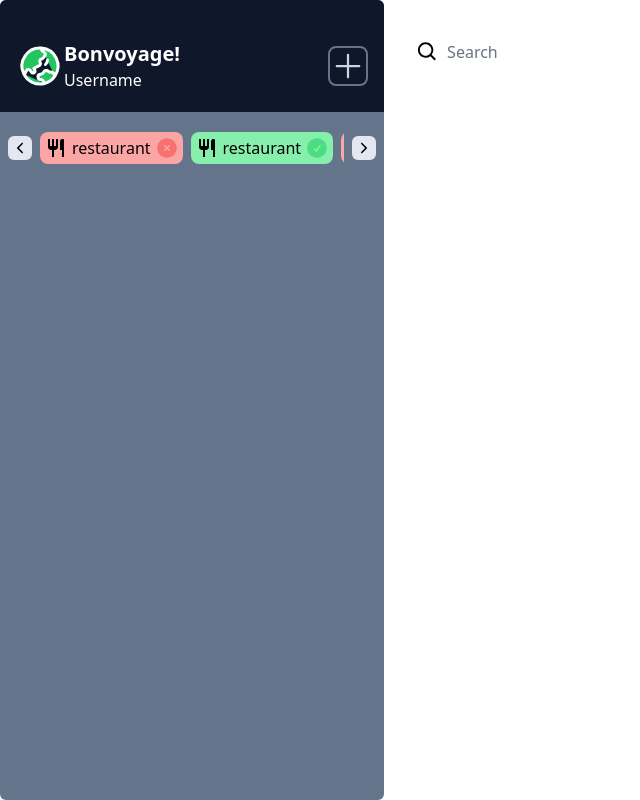
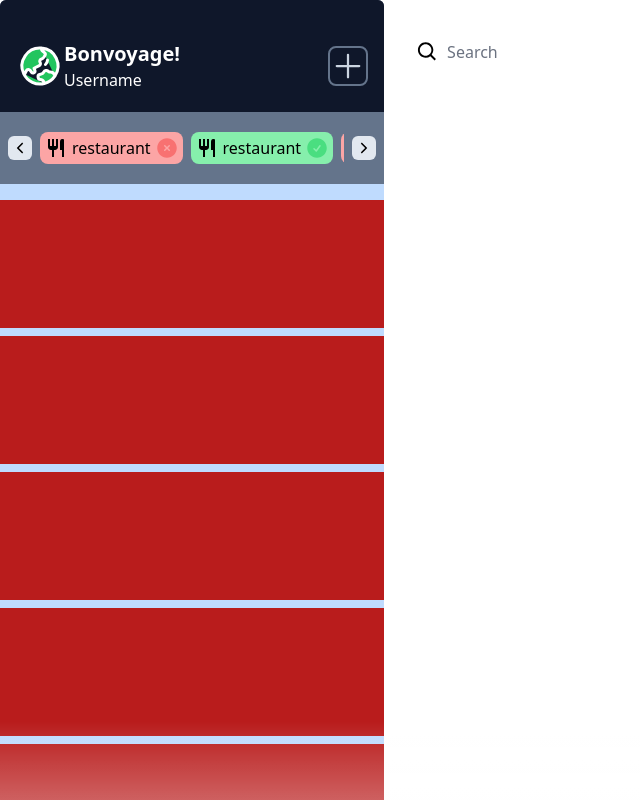
Before and after one commit to MrHawker/bonvoyage, a Next.js app in the folder bonvoyage_app/: page /plan/explore in a window 1280 px wide. Shown: the whole page, without its empty margins (0-640 px from the left). Built offline with nearby package versions, Linux system fonts and the light colour scheme.

Commit message:
Added Card Scroller to explore page

```diff
--- a/bonvoyage_app/src/app/plan/explore/page.tsx
+++ b/bonvoyage_app/src/app/plan/explore/page.tsx
@@ -1,6 +1,9 @@
+'use client'
 import SearchBar from "@/app/ui/SearchBar";
 import { place_types } from "@/app/lib/DataType";
 import HorizontalScroller from "@/app/ui/HorizontalScroller";
+import { IoIosArrowDropupCircle,IoIosArrowDropdownCircle } from "react-icons/io";
+import { useState,useEffect } from "react";
 const place1 : place_types = {
     name:"restaurant",
     selected:false,
@@ -13,16 +16,55 @@ const places : place_types[] = [
     place1,place2,place1,place1,place1
 ]
 const Page = () =>{
-    return <div className="w-full h-screen md:flex sm:flex-col md:flex-row">
-        <div className=" md:w-96 w-full h-screen rounded-md bg-slate-500  ">
-            <div className="px-2 py-2 mt-28 flex ">
-            <HorizontalScroller places={places}/>
+    const [expanded,setExpanded] = useState(false)
+    const [height, setHeight] = useState(0);
+    const [width, setWidth] = useState(0);
+    useEffect(() => {
+        const resize = () => {
+            setHeight(window.innerHeight);
+            setWidth(window.innerWidth)
+        };
+        resize()
+        window.addEventListener("resize", resize);
+        return () => {
+            window.removeEventListener("resize", resize);
+        };
+    }, []);
+    return <div className="w-full h-screen md:flex sm:flex-col md:flex-row  ">
+
+        <div className=" z-40 w-full grow md:mt-8  md:order-last md:static absolute top-24 px-4 ">
+            <SearchBar placeholder="Search"/>
+        </div>
+        <div className=" md:w-96 w-full h-screen rounded-md bg-slate-500  flex flex-col justify-end relative ">
+            <div className="px-2 py-2 md:mt-28 md:static absolute top-32 w-full ">
+                <HorizontalScroller places={places}/>
             </div>
-        </div>
-        <div className="grow">
-            <div className="grow mt-8 mx-4">
-                <SearchBar placeholder="Search"/>
+            <div className={`bg-blue-200 py-2 overflow-y-scroll md:h-full z-40 transition-all duration-300 `}
+            style={{ height: (expanded || width >=768) ? height-64 : 192}}>
+                <div className="h-32  bg-red-700 my-2"></div>
+                <div className="h-32  bg-red-700 my-2"></div>
+                <div className="h-32  bg-red-700 my-2"></div>
+                <div className="h-32  bg-red-700 my-2"></div>
+                <div className="h-32  bg-red-700 my-2"></div>
+                <div className="h-32  bg-red-700 my-2"></div>
+                <div className="h-32  bg-red-700 my-2"></div>
+                <div className="h-32  bg-red-700 my-2"></div>
+                <div className="h-32  bg-red-700 my-2"></div>
+                <div className="h-32  bg-red-700 my-2"></div>
+                <div className="h-32  bg-red-700 my-2"></div>
+                <div className="h-32  bg-red-700 my-2"></div>
+                <div className="h-32  bg-red-700 my-2"></div>
             </div>
+            <div className={` pointer-events-none w-full  fixed bg-gradient-to-t from-white/30 to-transparent h-20 z-40 transition-all duration-300 `}>
+            </div>
+            <div className={`md:hidden w-8 h-8 absolute rounded-full left-1/2 flex transition-all duration-300 `} style={{ top: expanded ? 60 : height-208}}>
+                {
+                    !expanded ? <IoIosArrowDropupCircle onClick={()=>{setExpanded(true)}} className=" z-50 md:hidden w-8 h-8 absolute  fill-white bg-black rounded-full right-1/2 "/>
+                    : <IoIosArrowDropdownCircle onClick={()=>{setExpanded(false)}} className=" z-50 md:hidden w-8 h-8 absolute  fill-white bg-black rounded-full right-1/2"/>
+                }
+
+            </div>
+
         </div>
     </div>
 }
--- a/bonvoyage_app/src/app/plan/profile/page.tsx
+++ b/bonvoyage_app/src/app/plan/profile/page.tsx
@@ -1,10 +1,9 @@
 'use client'
 import '../../globals.css'
 import { UserCircleIcon } from '@heroicons/react/24/solid';
-import { BiRestaurant } from 'react-icons/bi';
+import { BiRestaurant,BiHotel } from 'react-icons/bi';
 import { FaLandmark } from 'react-icons/fa';
 import { MdMuseum } from 'react-icons/md';
-import { BiHotel } from 'react-icons/bi';
 import { GiFishing } from 'react-icons/gi';
 import { useEffect, useState } from 'react';
 import { MdInterests } from 'react-icons/md';
@@ -64,8 +63,9 @@ const Page = () =>{
         setInterests(newArray)
     }
     return <div className="w-full h-screen flex flex-col relative">
-        <div className=" md:h-52 w-full" style={{backgroundImage: `url('/forest.jpg')`, backgroundSize: isSmall ? 'cover ' : 'contain', backgroundPosition: 'center'}}>
-        </div>
+        {!isSmall && <div className=" md:h-52 w-full" style={{backgroundImage: `url('/forest.jpg')`, backgroundSize: isSmall ? 'cover ' : 'contain', backgroundPosition: 'center'}}>
+        </div>}
+
         <div className=' hidden md:flex absolute rounded-full md:w-36 md:h-36   bg-white' style={{top: !isSmall ? '130px' : '175px', left:'10px'}}>
             <UserCircleIcon />
         </div>
--- /dev/null
+++ b/bonvoyage_app/src/app/ui/Cards.tsx
@@ -0,0 +1,14 @@
+import { place_info } from "../lib/DataType"
+const Card =({place}:{place:place_info})=>{
+    return <div>
+
+    </div>
+}
+const Cards=({places}:{places:Array<place_info>})=>{
+    {
+        places.map((place,index)=>{
+            return <Card key={index} place={place}/>
+        })
+    }
+}
+export default Cards
--- a/bonvoyage_app/src/app/ui/HorizontalScroller.tsx
+++ b/bonvoyage_app/src/app/ui/HorizontalScroller.tsx
@@ -10,6 +10,9 @@ const HorizontalScroller=({places}:{places:Array<place_types>})=>{
     const scroller = useRef<any>();
     const scroll=(offset:number)=>{
         const newscrollStart = scrollStart+offset;
+        if(newscrollStart < 0 || newscrollStart >= scroller.current.scrollWidth - 210){
+            return
+        }
         setscrollStart(newscrollStart)
         scroller.current.scrollLeft = newscrollStart
 
@@ -27,8 +30,8 @@ const HorizontalScroller=({places}:{places:Array<place_types>})=>{
         })
         setState(newState)
     }
-    return <div className="flex w-full">
-        <div className="flex flex-col justify-center items-center  ">
+    return <div className="flex md:w-full md:mt-0 ">
+        <div className="flex flex-col justify-center items-center">
             <IoIosArrowBack onClick={()=>{scroll(-164)}} className=" hover:cursor-pointer w-6 h-6 mr-2 bg-slate-200 rounded-md px-1 py-1 stroke-2 hover:bg-slate-400 transition-all duration-300"/>
         </div>
         <div ref={scroller} className=" py-3 w-full overflow-x-scroll no-scrollbar flex space-x-2 scroll-smooth ">
--- a/bonvoyage_app/src/app/ui/SideBar.tsx
+++ b/bonvoyage_app/src/app/ui/SideBar.tsx
@@ -58,8 +58,8 @@ const SideBar = () =>{
             }
         }, []);
         if(pathname === '/plan/explore'){
-            return <div className={` z-10 absolute flex flex-col text-white md:px-4 md:py-6 px-2 py-3 rounded-t-md  ${expanded ? 'md:h-screen' : 'md:h-28'} md:w-96 w-full  bg-slate-900 transition-all duration-300 `}>
-                <div className='hidden md:flex w-full h-fit md:mt-4 '>
+            return <div className={` z-50 absolute flex flex-col text-white md:px-4 md:py-6 px-2 py-3 rounded-t-md  ${expanded ? 'md:h-screen' : 'md:h-28'} md:w-96 w-full  bg-slate-900 transition-all duration-300 `}>
+                <div className='hidden md:flex w-full h-fit md:mt-4  '>
                     <GlobeAsiaAustraliaIcon className='w-12 fill-green-500'/>
                         <div className='flex flex-col'>
                             <p className='text-xl font-semibold'>Bonvoyage!</p>
```
Also changed, not shown: bonvoyage_app/src/app/lib/DataType.tsx (+7 -1 lines).
